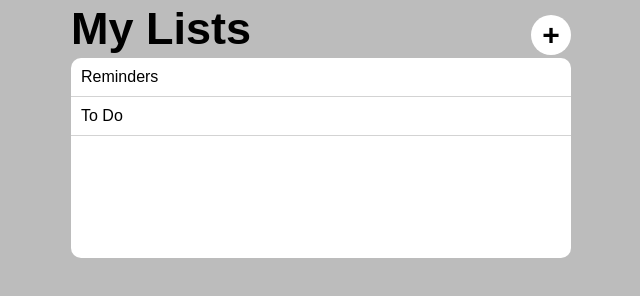
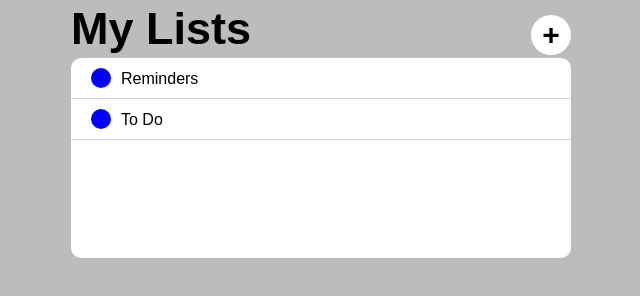
Before and after one commit to tman2747/todoList, a website built with webpack: page src/template.html in a window 1280 px wide. Shown: the whole page, without its empty margins (319-959 px from the left). Built offline with nearby package versions, Linux system fonts and the light colour scheme.

Commit message:
update project list ui

```diff
--- a/src/template.html
+++ b/src/template.html
@@ -14,7 +14,8 @@
         <div class="card-container">
             <div class="card">
                 <div class="circle"></div>
-                reminders
+                <div class="card-text">reminders</div>
+
             </div>
             <div class="card">
                 <div class="circle"></div>
--- a/src/windowManager.js
+++ b/src/windowManager.js
@@ -13,6 +13,11 @@ export function createrProjectWindow(Project)
     addButton.classList.add("add")
     addButton.innerHTML = "+"
 
+    addButton.addEventListener("click",()=>{
+        //call create popup window here
+        console.log("add button clicked")
+    })
+
     header.appendChild(addButton)
 
 
@@ -23,18 +28,27 @@ export function createrProjectWindow(Project)
     Project.getProjectList().forEach(element => {
         const card = document.createElement("div")
         card.classList.add("card")
-        card.innerHTML = element.getProjectName()
+
+        const circle = document.createElement("div")
+        circle.classList.add("circle")
+        card.appendChild(circle)
+
+        const cardText = document.createElement("div")
+        cardText.classList.add("card-text")
+        cardText.innerHTML = element.getProjectName()
+
+        card.appendChild(cardText)
         cardContainer.appendChild(card)
     });
-
-    // cardContainer.appendChild()
-
 
     content.appendChild(header)
     content.appendChild(cardContainer)
 
 }
-
+            /*<div class="card">
+                <div class="circle"></div>
+                reminders
+            </div>*/
 export function updateWindow(list)
 {
 
```
